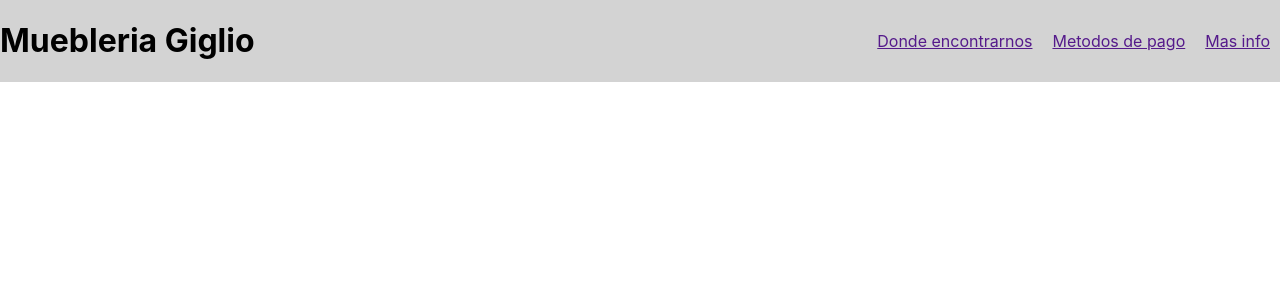
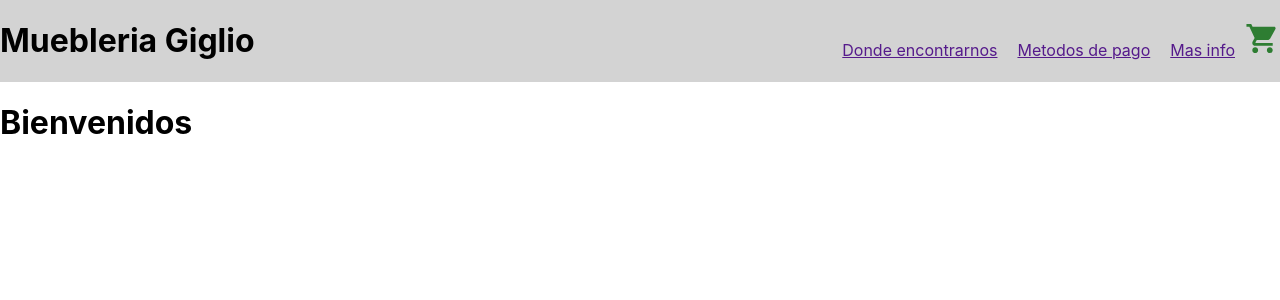
Before and after one commit to franciscovila/reactcoderhouse, a React (Create React App) app: page / in a window 1280 px wide. Shown: the top 300 px of the page. Built offline with nearby package versions, Linux system fonts and the light colour scheme.

Commit message:
greeting

```diff
--- a/package.json
+++ b/package.json
@@ -3,12 +3,16 @@
   "version": "0.1.0",
   "private": true,
   "dependencies": {
+    "@emotion/react": "^11.10.4",
+    "@emotion/styled": "^11.10.4",
+    "@mui/icons-material": "^5.10.3",
+    "@mui/material": "^5.10.4",
     "@testing-library/jest-dom": "^5.16.5",
     "@testing-library/react": "^13.3.0",
     "@testing-library/user-event": "^13.5.0",
     "react": "^18.2.0",
     "react-dom": "^18.2.0",
-    "react-scripts": "5.0.1",
+    "react-scripts": "^2.1.3",
     "web-vitals": "^2.1.4"
   },
   "scripts": {
--- a/src/App.js
+++ b/src/App.js
@@ -1,8 +1,16 @@
+import React from 'react';
 import NavBar from './components/NavBar';
+import ItemListContainer from './components/ItemListContainer';
+
+
 
 const App = () => {
   return (
+    <>
     <NavBar />
+    <ItemListContainer greeting='Bienvenidos' />
+
+    </>
   )
 }
 
--- /dev/null
+++ b/src/components/CartWidget.js
@@ -0,0 +1,10 @@
+import React from 'react';
+import ShoppingCartIcon from '@mui/icons-material/ShoppingCart';
+
+const CartWidget = () => {
+    return (
+        <ShoppingCartIcon color='success' fontSize='large'/>
+    )
+}
+
+export default CartWidget
--- /dev/null
+++ b/src/components/ItemListContainer.js
@@ -0,0 +1,8 @@
+import React from "react";
+
+const ItemListContainer = ({greeting}) => {
+    return (
+        <h1>{greeting}</h1>
+    )
+}
+export default ItemListContainer
--- a/src/components/NavBar.jsx
+++ b/src/components/NavBar.jsx
@@ -1,4 +1,5 @@
 import React from "react";
+import CartWidget from "./CartWidget";
 
 const NavBar = () => {
     return (
@@ -9,6 +10,7 @@
                 <a style={styles.links} href="">Donde encontrarnos</a>
                 <a style={styles.links} href="">Metodos de pago</a>
                 <a style={styles.links} href="">Mas info</a>
+                <CartWidget />
             </nav>
             </header>
         </>
```
Also changed, not shown: 1 other file (tests, documents, lock files or other folders).
